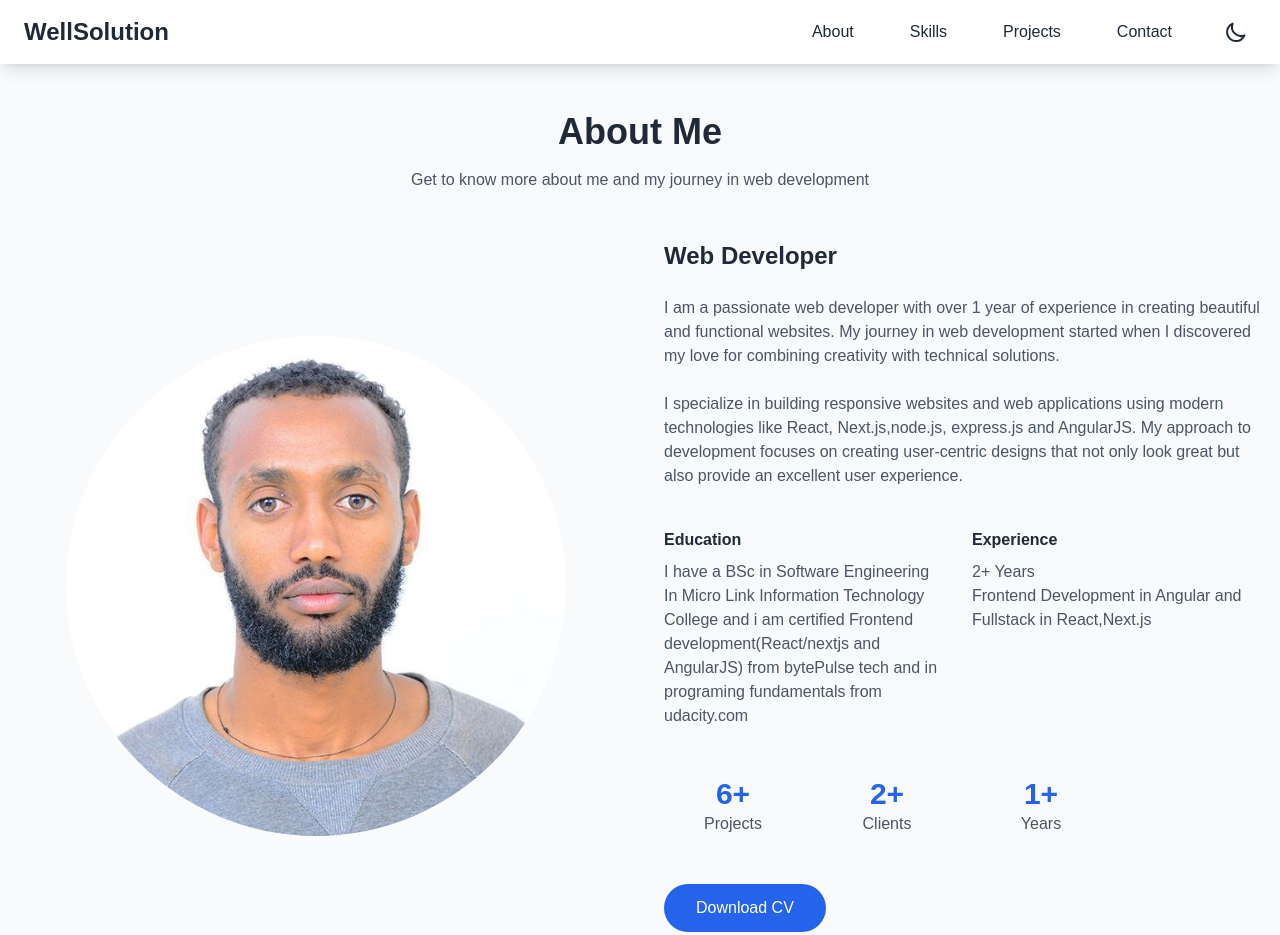
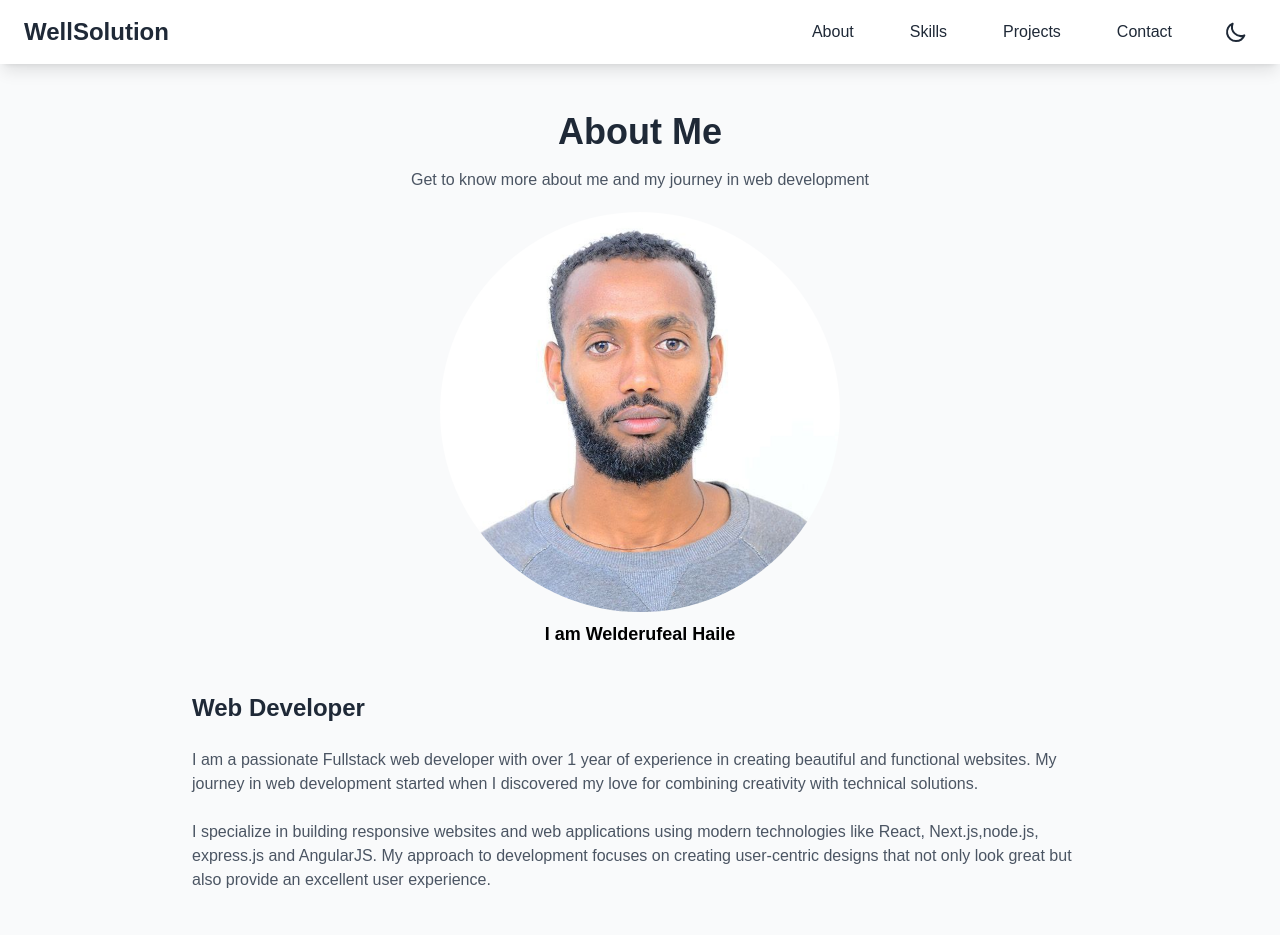
Before and after one commit to Welderufael-Haile/next-portifolio, a Next.js app: page /pages/about in a window 1280 px wide. Shown: the top 935 px of the page. Built offline with nearby package versions, Linux system fonts and the light colour scheme.

Commit message:
add updated page

```diff
--- a/app/pages/about/About.js
+++ b/app/pages/about/About.js
@@ -5,7 +5,7 @@ import { motion } from 'framer-motion';
 const About = () => {
     return (
         <section
-            className="py-20 w-full bg-gray-50 dark:bg-gray-900">
+            className="py-20 w-full bg-gray-50 dark:bg-gray-900 rounded shadow-xl border-b">
            {/* style={{
                 backgroundImage: "url('/bg.png')",
                 backgroundSize: "cover",
@@ -18,17 +18,17 @@ const About = () => {
                     initial={{ opacity: 0, y: 20 }}
                     animate={{ opacity: 1, y: 0 }}
                     transition={{ duration: 0.5 }}
-                    className="text-center mb-12"
+                    className="text-center"
                 >
                     <h2 className="text-3xl md:text-4xl font-bold text-gray-800 dark:text-white mb-4">
                         About Me
                     </h2>
-                    <p className="text-gray-600 dark:text-gray-300 max-w-2xl mx-auto">
+                    <p className="text-gray-600 dark:text-gray-300 max-w-2xl mx-auto mb-5">
                         Get to know more about me and my journey in web development
                     </p>
                 </motion.div>
 
-                <div className="grid grid-cols-1 lg:grid-cols-2 gap-12 items-center">
+                <div className="grid grid-cols-1  items-center">
                     {/* Image Section */}
                     <motion.div
                         initial={{ opacity: 0, x: -50 }}
@@ -36,14 +36,15 @@ const About = () => {
                         transition={{ duration: 0.5 }}
                         className="relative flex justify-center"
                     >
-                        <div className="relative h-64 w-64 sm:h-80 sm:w-80 md:h-96 md:w-96 lg:h-[500px] lg:w-[500px] transition duration-300 transform hover:scale-105 animate-bolb rounded-full overflow-hidden">
+                        <div className="relative  h-64 w-64 sm:h-80 sm:w-80 md:h-96 md:w-96 lg:h-[400px] lg:w-[400px] transition duration-300 transform hover:scale-105 animate-bolb rounded-full overflow-hidden">
                             <Image
                                 src="/well.jpg"
                                 alt="About Me"
                                 fill
-                                className="object-cover"
+                                className="object-cover mx-auto max-w-5xl"
                                 priority
                             />
+
                         </div>
                     </motion.div>
 
@@ -52,14 +53,14 @@ const About = () => {
                         initial={{ opacity: 0, x: 50 }}
                         animate={{ opacity: 1, x: 0 }}
                         transition={{ duration: 0.5 }}
-                        className="space-y-6 text-center lg:text-left"
-                    >
-                        <h3 className="text-2xl font-bold text-gray-800 dark:text-white">
+                        className="space-y-6 max-w-4xl mx-auto ">
+                       <h1 className='text-black dark:text-white font-bold text-lg text-center pt-2 mb-4'>I am Welderufeal Haile</h1>
+                        <h3 className="text-2xl font-bold text-gray-800 dark:text-white t pt-5">
                             Web Developer
                         </h3>
 
                         <p className="text-gray-600 dark:text-gray-300">
-                            I am a passionate web developer with over 1 year of experience in creating
+                            I am a passionate Fullstack  web developer with over 1 year of experience in creating
                             beautiful and functional websites. My journey in web development started
                             when I discovered my love for combining creativity with technical solutions.
                         </p>
@@ -108,7 +109,7 @@ const About = () => {
                                 <p className="text-gray-600 dark:text-gray-300">Clients</p>
                             </div>
                             <div className="text-center">
-                                <h5 className="text-3xl font-bold text-blue-600">1+</h5>
+                                <h5 className="text-3xl font-bold text-blue-600">2+</h5>
                                 <p className="text-gray-600 dark:text-gray-300">Years</p>
                             </div>
                            {/*} <div className="text-center">
@@ -118,11 +119,11 @@ const About = () => {
                         </div>
 
                         {/* Download CV Button */}
-                        <div className="pt-6">
+                        <div className="pt-6 text-center">
                             <a
                                 href="/well cv.docx"
                                 download
-                                className="inline-block bg-blue-600 text-white px-8 py-3 rounded-full hover:bg-blue-700 transition duration-300"
+                                className="inline-block bg-blue-600 text-white px-8 py-3 rounded-full hover:bg-blue-500 transition duration-300"
                             >
                                 Download CV
                             </a>
--- a/app/pages/projects/Projects.js
+++ b/app/pages/projects/Projects.js
@@ -5,8 +5,8 @@ import Image from 'next/image';
 const Projects = () => {
     const projects = [
         {
-            title: "Personal portifolio in next js",
-            description: "A this my own personal portifolio website built with next.js showcasing my skills and projects.",
+            title: "My portifolio",
+            description: "A this my own personal portifolio website built with next.js showcasing my skill, experiance and projects.",
             image: "/profile.png",
             technologies: ["Next.js", "Node.js", "MongoDB", "Tailwind CSS"],
             liveLink: "https://well-profile.vercel.app/",
@@ -14,7 +14,7 @@ const Projects = () => {
         },
         {
             title: "food delivery web app",
-            description: "A modern food delivery web app with Next.js and clerk authentication,  allowing users to order food online.   ",
+            description: "A modern food delivery web app built in Next.js and clerk authentication,  allowing users to order food online.   ",
             image: "/food.png",
             technologies: ["next js", "context api", "mySQL", "tailwindcss","clerk"],
             liveLink: "https://full-stuck-food-delivery-f5lu.vercel.app/",
@@ -23,7 +23,7 @@ const Projects = () => {
 
         {
             title: "Ecommerce web app",
-            description: "A modern ecommerce website showcasing products and features",
+            description: "A modern ecommerce website showcasing products and features, this project has role based authentication user and admin and admin  dashboard includes manage products add,edit and delete products, manage users activity, mange orders from user",
             image: "/fashion.png",
             technologies: ["Next.js", "Tailwind CSS","express js", "maysql","node js"],
             liveLink: "https://project3.com",
@@ -31,7 +31,7 @@ const Projects = () => {
         },
         {
             title: "hotel Website",
-            description: "A modern hotel website showcasing  rooms, srvices and booking features",
+            description: "This is static hotel website biult in react,tailwindcss showcasing  rooms, srvices and booking features, and this  project is my first project in react",
             image: "/hotel.jpg",
             technologies: ["react.js", "Tailwind CSS", "my sql"],
             liveLink: "https://react-hotel-website.vercel.app/",
@@ -40,7 +40,7 @@ const Projects = () => {
 
         {
             title: "School managment system Website",
-            description: "A modern SMS web app showcasing students and teachers detail,students registration forms grading system and more ",
+            description: "A modern SMS web app helps has three role based authentication 1,admin manage the overall school activity  2,teacher add students mark only his assigned subject. 3,students are also view result securely    registration forms grading system and more ",
             image: "/school.png",
             technologies: ["Next.js", "Tailwind CSS", "mySQL", "chart.js",'express js','multer'],
             liveLink: "https://dimondschool.vercel.app",
@@ -74,14 +74,14 @@ const Projects = () => {
                     </p>
                 </motion.div>
 
-                <div className="grid grid-cols-1 md:grid-cols-2 lg:grid-cols-3 gap-8">
+                <div className="grid grid-cols-1 md:grid-cols-1 lg:grid-cols-2 mx-auto max-w-6xl gap-12 ">
                     {projects.map((project, index) => (
                         <motion.div
                             key={index}
                             initial={{ opacity: 0, y: 20 }}
                             animate={{ opacity: 1, y: 0 }}
                             transition={{ duration: 0.5, delay: index * 0.1 }}
-                            className="bg-white dark:bg-gray-800 rounded-xl shadow-lg overflow-hidden"
+                            className="bg-white dark:bg-gray-800  rounded-xl shadow-lg overflow-hidden  hover:scale-105"
                         >
                             <div className="relative h-64 w-full">
                                 <Image
```
